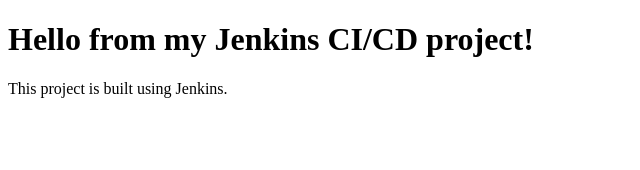
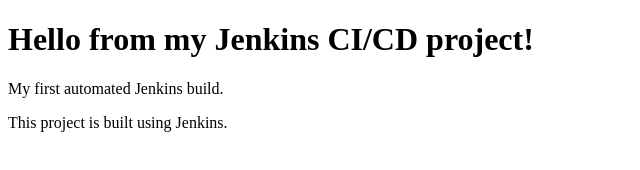
Before and after one commit to Harsh-059/jenkins-pipeline-demo, a plain HTML site: page index.html in a window 1280 px wide. Shown: the whole page, without its empty margins (0-640 px from the left). Drawn offline with Linux system fonts and the light colour scheme.

Commit message:
Update webpage for Jenkins automation

```diff
--- a/index.html
+++ b/index.html
@@ -5,6 +5,7 @@
 </head>
 <body>
     <h1>Hello from my Jenkins CI/CD project!</h1>
+    <p>My first automated Jenkins build.</p>
     <p>This project is built using Jenkins.</p>
 </body>
 </html>
```
